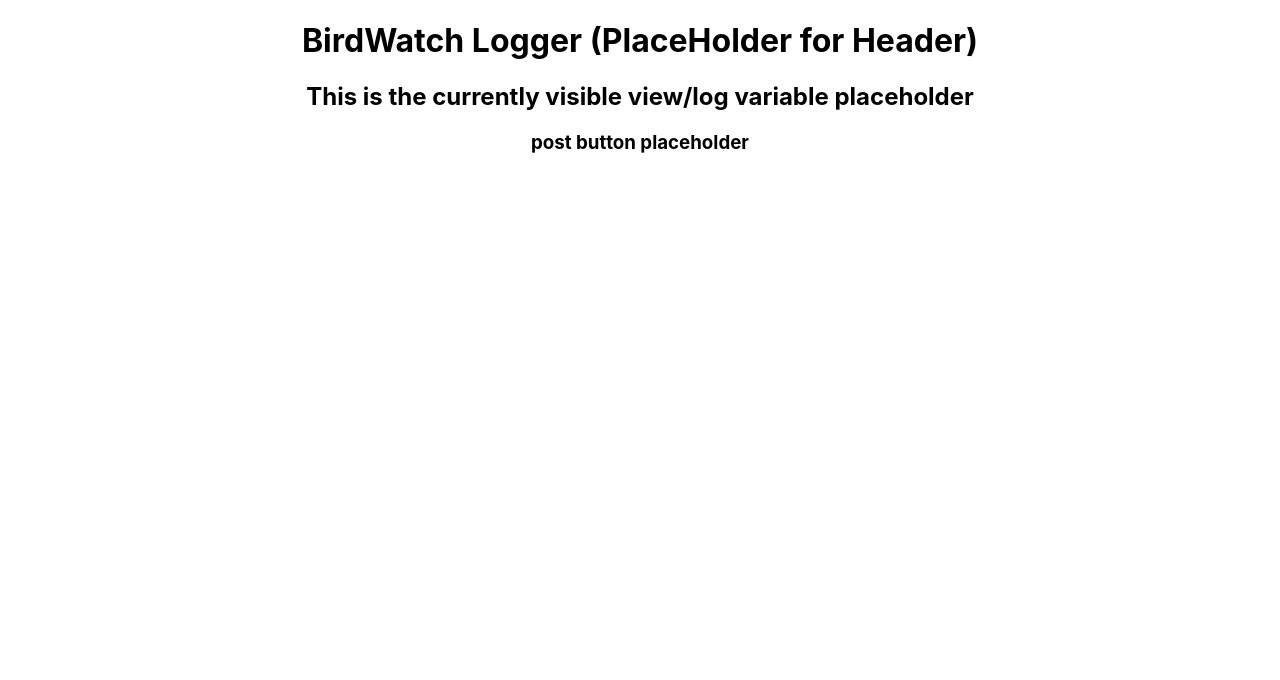
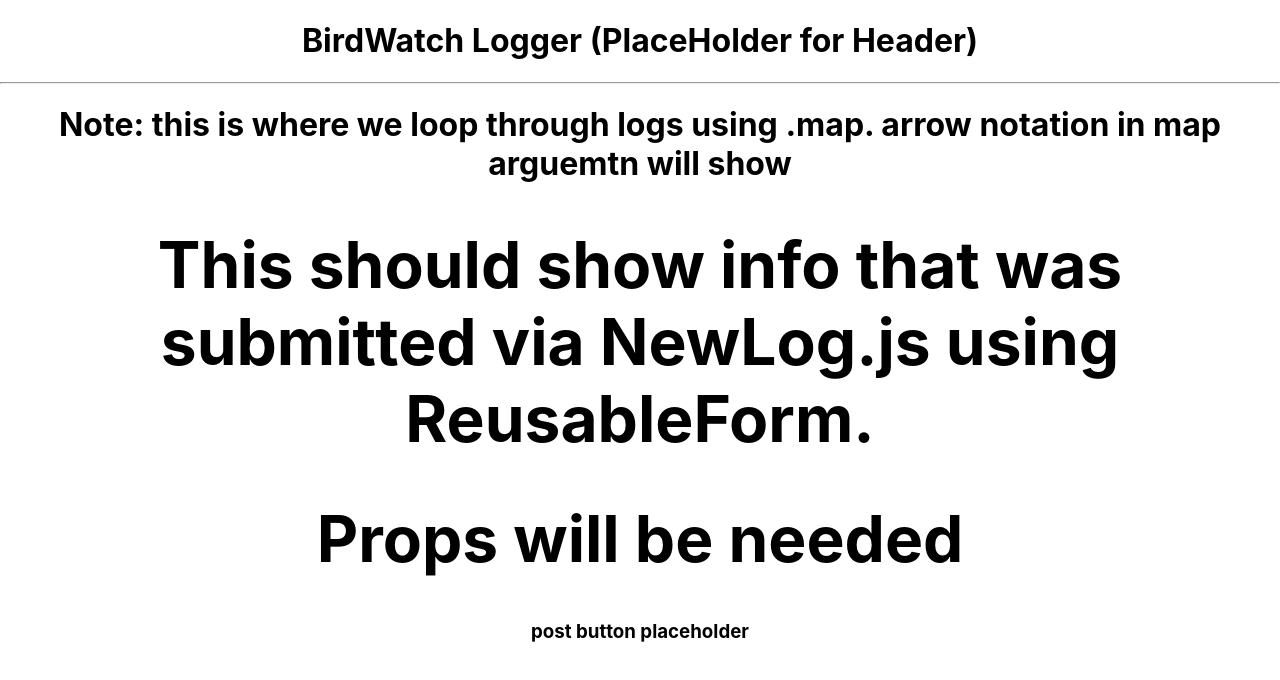
Before and after one commit to wowgr8/event-logger, a React (Create React App) app: page / in a window 1280 px wide. Shown: the top 680 px of the page. Built offline with nearby package versions, Linux system fonts and the light colour scheme.

Commit message:
add conditional rendering. If formvisibleonpage(state) is true, show newlog else show loglist.

```diff
--- a/src/components/LogControl.js
+++ b/src/components/LogControl.js
@@ -19,13 +19,17 @@ class LogControl extends React.Component{
 
 
   render(){
-    //conditionals go here
-    // other component tag elements will pass state slice and methods from above, here.
+    let currentlyVisibleState = null;
+    if(this.state.formVisibleOnPage){
+      currentlyVisibleState = <NewLog />
+    } else {
+      currentlyVisibleState = <LogList />
+    }
 
 
     return(
       <React.Fragment>
-        <h2>This is the currently visible view/log variable placeholder</h2>
+        {currentlyVisibleState}
         <h3> post button placeholder</h3>
       </React.Fragment>
     );
```
